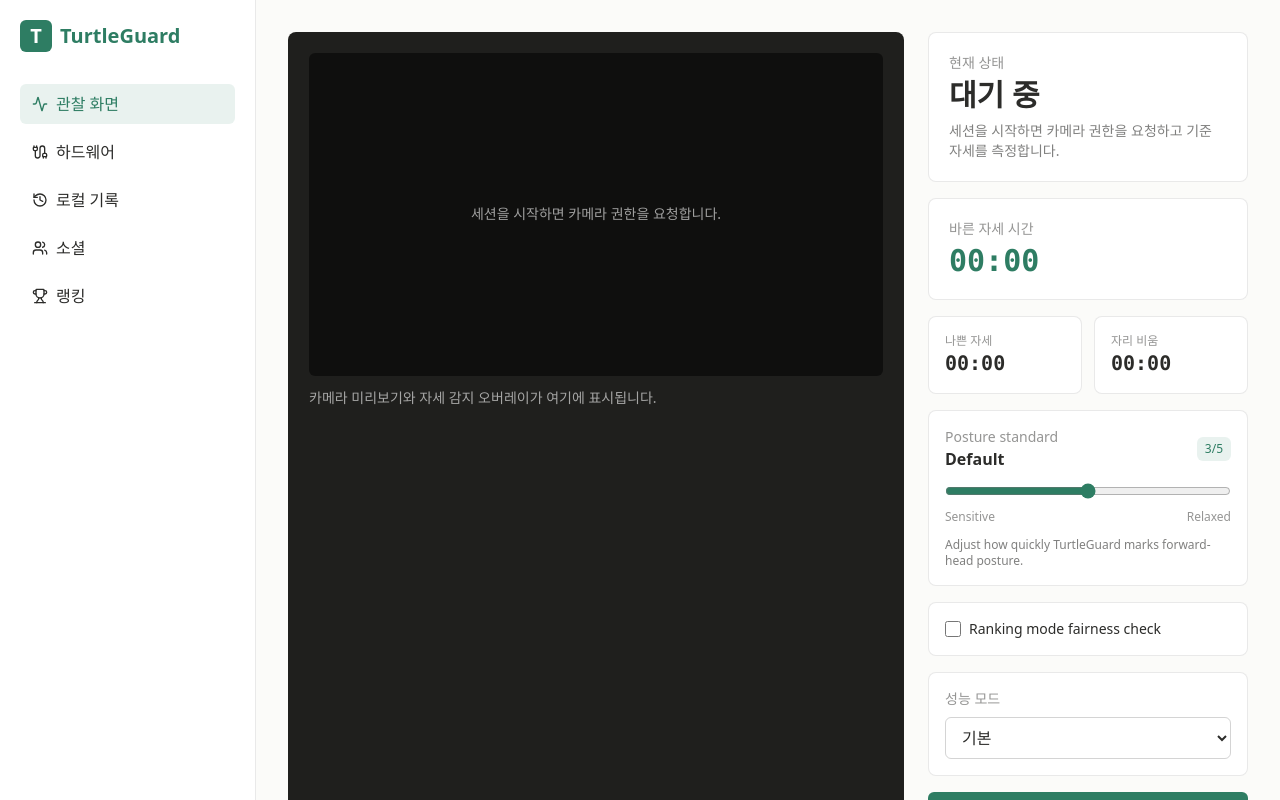
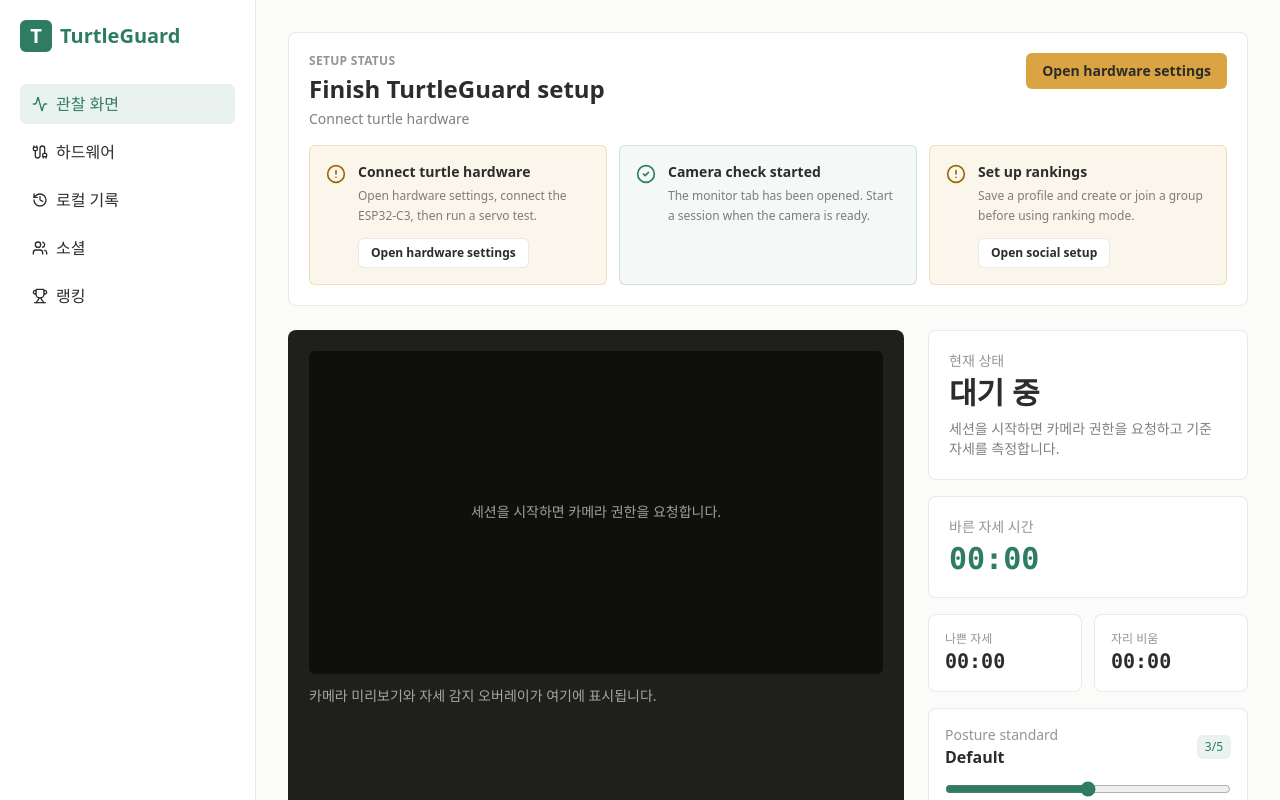
Before and after one commit to jcw050405/desk_turtle, a React (Vite) app in the folder turtleguard/: page / in a window 1280 px wide. Shown: the top 800 px of the page. Built offline with nearby package versions, Linux system fonts and the light colour scheme; no server answers; a web font is replaced by a local one.

Commit message:
feat: add v0.7 onboarding readiness

```diff
--- a/turtleguard/package.json
+++ b/turtleguard/package.json
@@ -2,7 +2,7 @@
   "name": "turtleguard",
   "productName": "TurtleGuard",
   "private": true,
-  "version": "0.6.0",
+  "version": "0.7.0",
   "description": "A desktop posture monitor that connects camera-based turtle neck detection with Arduino hardware feedback.",
   "author": "jcw050405 <jcw050405@postech.ac.kr>",
   "type": "module",
@@ -16,7 +16,7 @@
     "clean": "rm -rf dist server.js",
     "lint": "tsc --noEmit",
     "test:node": "node --test",
-    "test:mvp2": "node --import tsx --test test/postureStandard.test.mjs test/settingsStore.test.mjs test/sessionPayload.test.mjs test/socialClient.test.mjs test/sessionSync.test.mjs"
+    "test:mvp2": "node --import tsx --test test/postureStandard.test.mjs test/settingsStore.test.mjs test/sessionPayload.test.mjs test/socialClient.test.mjs test/sessionSync.test.mjs test/onboardingStatus.test.mjs"
   },
   "dependencies": {
     "@google/genai": "^2.4.0",
--- a/turtleguard/src/components/AppShell.tsx
+++ b/turtleguard/src/components/AppShell.tsx
@@ -1,10 +1,17 @@
-import { useState } from 'react';
-import { Activity, Cable, History, Trophy, Users } from 'lucide-react';
+import { useEffect, useMemo, useState } from 'react';
+import { Activity, AlertCircle, Cable, CheckCircle2, History, Trophy, Users } from 'lucide-react';
 import MainMonitor from '../pages/MainMonitor';
 import HardwareSettings from '../pages/HardwareSettings';
 import LocalHistory from '../pages/LocalHistory';
 import SocialSetup from '../pages/SocialSetup';
 import GroupRanking from '../pages/GroupRanking';
+import { serialClient } from '../services/serialClient';
+import { settingsClient } from '../services/settingsClient';
+import {
+  buildReadinessItems,
+  getReadinessSummary,
+  type OnboardingTab,
+} from '../services/onboardingStatus';
 
 type Tab = 'monitor' | 'hardware' | 'history' | 'social' | 'ranking';
 
@@ -18,6 +25,59 @@
 
 export default function AppShell() {
   const [tab, setTab] = useState<Tab>('monitor');
+  const [hardwareConnected, setHardwareConnected] = useState(false);
+  const [cameraChecked, setCameraChecked] = useState(false);
+  const [hasSocialProfile, setHasSocialProfile] = useState(false);
+  const [hasActiveGroup, setHasActiveGroup] = useState(false);
+
+  const readinessItems = useMemo(
+    () =>
+      buildReadinessItems({
+        hardwareConnected,
+        cameraChecked,
+        hasSocialProfile,
+        hasActiveGroup,
+      }),
+    [cameraChecked, hardwareConnected, hasActiveGroup, hasSocialProfile],
+  );
+
+  const readinessSummary = useMemo(
+    () => getReadinessSummary(readinessItems),
+    [readinessItems],
+  );
+
+  const openTab = (targetTab: OnboardingTab) => {
+    setTab(targetTab);
+    if (targetTab === 'monitor') {
+      setCameraChecked(true);
+    }
+  };
+
+  useEffect(() => {
+    const refreshReadiness = async () => {
+      const [serialStatus, settings] = await Promise.all([
+        serialClient.getStatus(),
+        settingsClient.get(),
+      ]);
+
+      setHardwareConnected(serialStatus.connected);
+      setHasSocialProfile(Boolean(settings.profile_id));
+      setHasActiveGroup(Boolean(settings.last_selected_group_id));
+    };
+
+    void refreshReadiness();
+    const id = window.setInterval(() => {
+      void refreshReadiness();
+    }, 2000);
+
+    return () => window.clearInterval(id);
+  }, []);
+
+  useEffect(() => {
+    if (tab === 'monitor') {
+      setCameraChecked(true);
+    }
+  }, [tab]);
 
   return (
     <div className="min-h-screen bg-[#FBFBF9] text-[#2C2C2A]">
@@ -48,6 +108,70 @@
         </nav>
 
         <main className="flex-1 p-8">
+          <section className="mb-6 rounded-lg border border-[#2C2C2A]/10 bg-white p-5">
+            <div className="flex flex-wrap items-start justify-between gap-4">
+              <div>
+                <p className="text-xs font-semibold uppercase tracking-wide text-[#2C2C2A]/50">
+                  Setup status
+                </p>
+                <h1 className="mt-1 text-2xl font-bold text-[#2C2C2A]">
+                  {readinessSummary.title}
+                </h1>
+                <p className="mt-1 text-sm text-[#2C2C2A]/60">{readinessSummary.detail}</p>
+              </div>
+              <button
+                type="button"
+                onClick={() => openTab(readinessSummary.primaryTargetTab)}
+                className={`rounded-md px-4 py-2 text-sm font-semibold ${
+                  readinessSummary.ready
+                    ? 'bg-[#2E7D63] text-white'
+                    : 'bg-[#D9A441] text-[#2C2C2A]'
+                }`}
+              >
+                {readinessSummary.primaryActionLabel}
+              </button>
+            </div>
+
+            <div className="mt-4 grid gap-3 lg:grid-cols-3">
+              {readinessItems.map((item) => {
+                const isReady = item.status === 'ready';
+                const Icon = isReady ? CheckCircle2 : AlertCircle;
+
+                return (
+                  <div
+                    key={item.id}
+                    className={`rounded-md border p-4 ${
+                      isReady
+                        ? 'border-[#2E7D63]/20 bg-[#2E7D63]/5'
+                        : 'border-[#D9A441]/30 bg-[#D9A441]/10'
+                    }`}
+                  >
+                    <div className="flex items-start gap-3">
+                      <Icon
+                        className={`mt-0.5 h-5 w-5 ${
+                          isReady ? 'text-[#2E7D63]' : 'text-[#9A6A00]'
+                        }`}
+                      />
+                      <div className="min-w-0 flex-1">
+                        <p className="text-sm font-semibold text-[#2C2C2A]">{item.title}</p>
+                        <p className="mt-1 text-xs leading-5 text-[#2C2C2A]/60">{item.detail}</p>
+                        {!isReady && (
+                          <button
+                            type="button"
+                            onClick={() => openTab(item.targetTab)}
+                            className="mt-3 rounded-md border border-[#2C2C2A]/10 bg-white px-3 py-1.5 text-xs font-semibold text-[#2C2C2A]"
+                          >
+                            {item.actionLabel}
+                          </button>
+                        )}
+                      </div>
+                    </div>
+                  </div>
+                );
+              })}
+            </div>
+          </section>
+
           {tab === 'monitor' && <MainMonitor />}
           {tab === 'hardware' && <HardwareSettings />}
           {tab === 'history' && <LocalHistory />}
--- /dev/null
+++ b/turtleguard/src/services/onboardingStatus.ts
@@ -0,0 +1,127 @@
+import type { LocalSessionRecord } from '../types/electron';
+
+export type OnboardingTab = 'monitor' | 'hardware' | 'history' | 'social' | 'ranking';
+export type ReadinessStatus = 'ready' | 'needs_action';
+export type SyncTone = 'success' | 'warning' | 'neutral';
+
+export type ReadinessItem = {
+  id: 'hardware' | 'camera' | 'supabase';
+  label: string;
+  status: ReadinessStatus;
+  title: string;
+  detail: string;
+  actionLabel: string;
+  targetTab: OnboardingTab;
+};
+
+export type ReadinessInput = {
+  hardwareConnected: boolean;
+  cameraChecked: boolean;
+  hasSocialProfile: boolean;
+  hasActiveGroup: boolean;
+};
+
+export type ReadinessSummary = {
+  ready: boolean;
+  title: string;
+  detail: string;
+  primaryActionLabel: string;
+  primaryTargetTab: OnboardingTab;
+};
+
+export type FriendlySyncStatus = {
+  label: string;
+  detail: string;
+  tone: SyncTone;
+};
+
+export function getFriendlySyncStatus(
+  syncStatus: LocalSessionRecord['sync_status'] = 'local_only',
+): FriendlySyncStatus {
+  if (syncStatus === 'synced') {
+    return {
+      label: 'Synced to rankings',
+      detail: 'This session has been uploaded successfully.',
+      tone: 'success',
+    };
+  }
+
+  if (syncStatus === 'pending_sync') {
+    return {
+      label: 'Waiting to sync',
+      detail:
+        'TurtleGuard will upload this session after Supabase setup or network access is restored.',
+      tone: 'warning',
+    };
+  }
+
+  return {
+    label: 'Saved on this PC',
+    detail: 'This session is stored locally and was not uploaded to rankings.',
+    tone: 'neutral',
+  };
+}
+
+export function buildReadinessItems(input: ReadinessInput): ReadinessItem[] {
+  return [
+    {
+      id: 'hardware',
+      label: 'Hardware',
+      status: input.hardwareConnected ? 'ready' : 'needs_action',
+      title: input.hardwareConnected ? 'Turtle hardware connected' : 'Connect turtle hardware',
+      detail: input.hardwareConnected
+        ? 'ESP32-C3 is connected and ready for GOOD/BAD commands.'
+        : 'Open hardware settings, connect the ESP32-C3, then run a servo test.',
+      actionLabel: 'Open hardware settings',
+      targetTab: 'hardware',
+    },
+    {
+      id: 'camera',
+      label: 'Camera',
+      status: input.cameraChecked ? 'ready' : 'needs_action',
+      title: input.cameraChecked ? 'Camera check started' : 'Camera check needed',
+      detail: input.cameraChecked
+        ? 'The monitor tab has been opened. Start a session when the camera is ready.'
+        : 'Open the monitor tab and start a session to confirm camera permission.',
+      actionLabel: input.cameraChecked ? 'Open monitor' : 'Check camera',
+      targetTab: 'monitor',
+    },
+    {
+      id: 'supabase',
+      label: 'Supabase',
+      status: input.hasSocialProfile && input.hasActiveGroup ? 'ready' : 'needs_action',
+      title:
+        input.hasSocialProfile && input.hasActiveGroup
+          ? 'Ranking setup ready'
+          : 'Set up rankings',
+      detail:
+        input.hasSocialProfile && input.hasActiveGroup
+          ? 'Profile and active group are saved for ranking sessions.'
+          : 'Save a profile and create or join a group before using ranking mode.',
+      actionLabel: 'Open social setup',
+      targetTab: 'social',
+    },
+  ];
+}
+
+export function getReadinessSummary(items: ReadinessItem[]): ReadinessSummary {
+  const firstMissing = items.find((item) => item.status !== 'ready');
+
+  if (!firstMissing) {
+    return {
+      ready: true,
+      title: 'TurtleGuard is ready',
+      detail: 'Hardware, camera, and ranking setup checks are complete.',
+      primaryActionLabel: 'Start monitoring',
+      primaryTargetTab: 'monitor',
+    };
+  }
+
+  return {
+    ready: false,
+    title: 'Finish TurtleGuard setup',
+    detail: firstMissing.title,
+    primaryActionLabel: firstMissing.actionLabel,
+    primaryTargetTab: firstMissing.targetTab,
+  };
+}
```
Also changed, not shown: turtleguard/src/pages/LocalHistory.tsx (+29 -3 lines), 4 other files (tests, documents, lock files or other folders).
